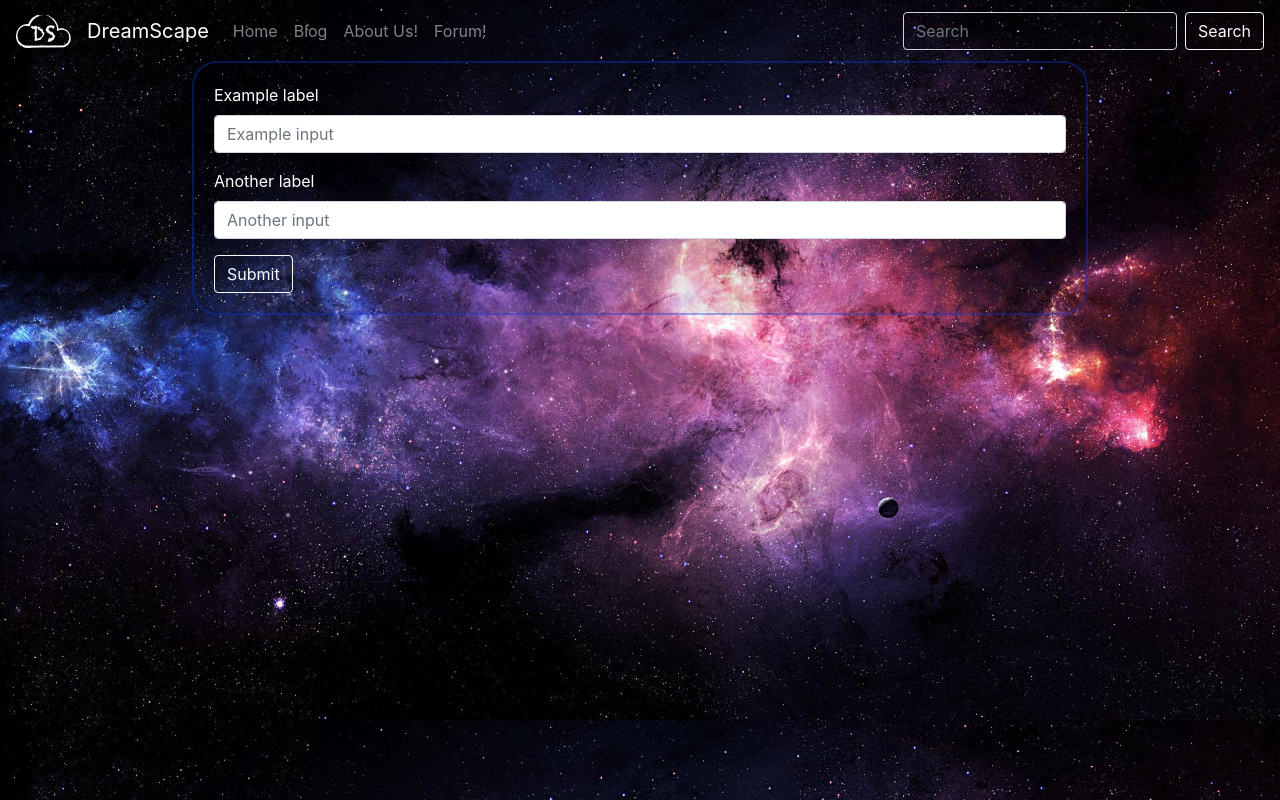
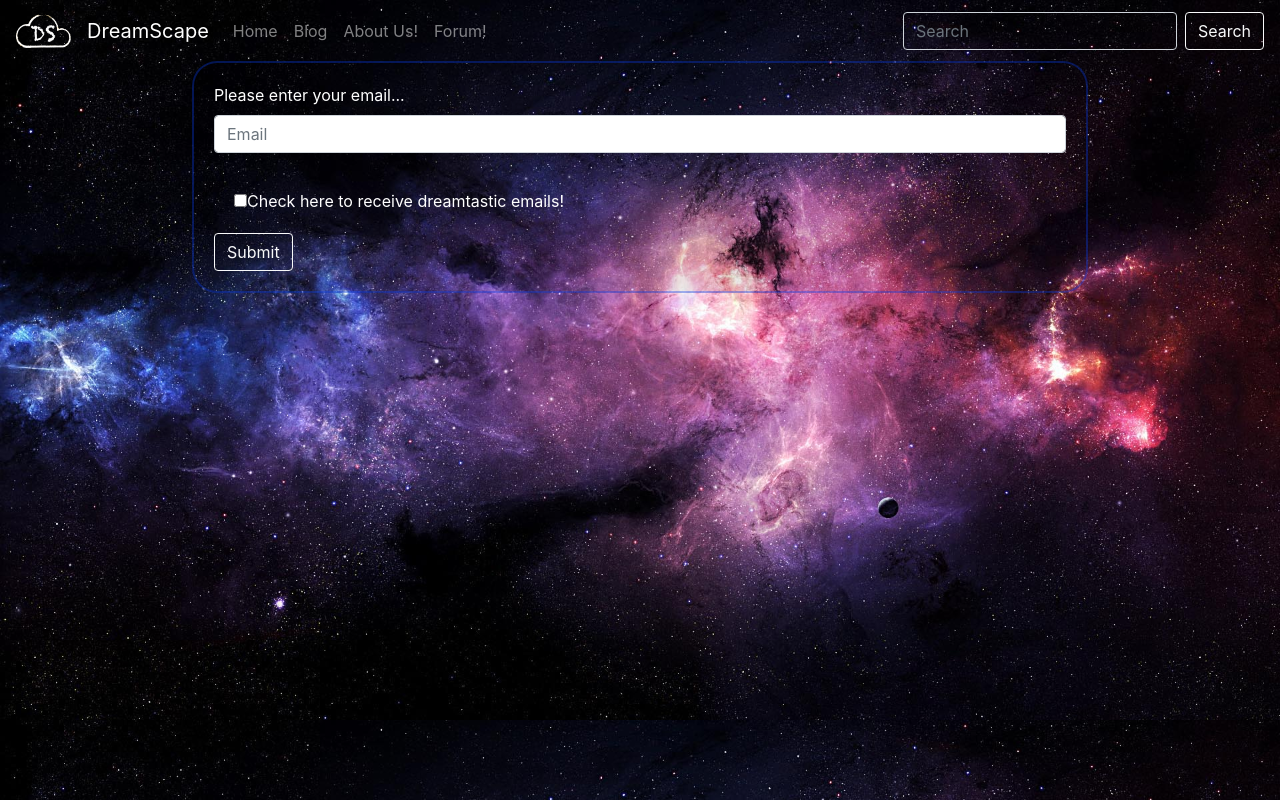
Before and after one commit to bethel-school-of-technology/dreamscape-stories, an Angular app: page /subscriber-form in a window 1280 px wide. Built offline with nearby package versions, Linux system fonts and the light colour scheme.

Commit message:
subscriber form update

```diff
--- a/src/app/components/home/subscriber-form/subscriber-form.component.css
+++ b/src/app/components/home/subscriber-form/subscriber-form.component.css
@@ -8,3 +8,7 @@
     border: 2px solid rgba(9, 62, 235, 0.350);
     padding: 20px;
 }
+#check{
+    padding-top: 20px;
+    padding-bottom: 20px;
+}
--- a/src/app/components/home/subscriber-form/subscriber-form.component.html
+++ b/src/app/components/home/subscriber-form/subscriber-form.component.html
@@ -1,14 +1,16 @@
 <!-- Sams subscriber form -->
 <form id="container">
     <div class="form-group">
-      <label for="formGroupExampleInput">Example label</label>
-      <input type="text" class="form-control" id="formGroupExampleInput" placeholder="Example input">
+      <label for="subscriberform">Please enter your email...</label>
+      <input type="text" class="form-control" id="subscriberform" placeholder="Email">
     </div>
-    <div class="form-group">
-      <label for="formGroupExampleInput2">Another label</label>
-      <input type="text" class="form-control" id="formGroupExampleInput2" placeholder="Another input">
+    <div id="check" class="form-check">
+      <input class="subscriberformcheckbox" type="checkbox" value="" id="checkbox">
+      <label class="form-check-label" for="subscriberformcheckbox">
+        Check here to receive dreamtastic emails!
+      </label>
     </div>
-    <div>
+    <div class="btn-toolbar justify-content-between">
       <button class="btn btn-outline-light my-2 my-sm-0">Submit</button>
     </div>
   </form>
```
